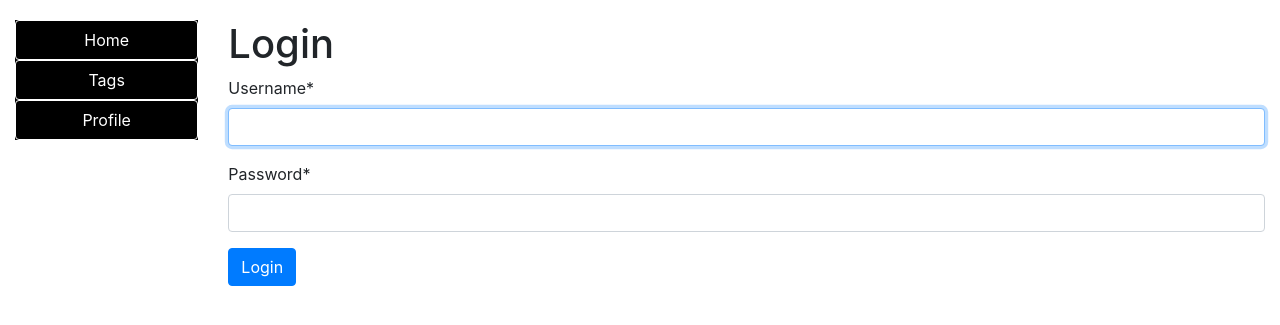
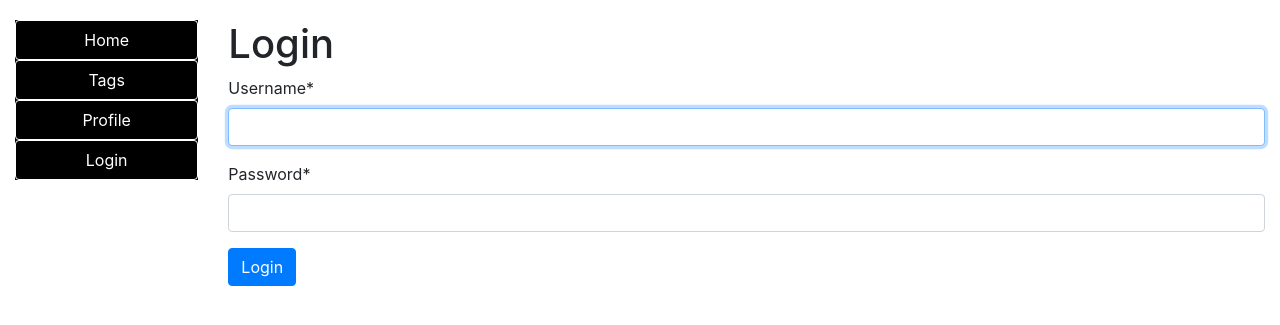
Before and after one commit to MykhailoIvchenko/todo-list-django, a Django app: page /accounts/login/ in a window 1280 px wide. Shown: the top 325 px of the page. Run offline with Django 5.2, Linux system fonts and the light colour scheme; some libraries are stand-ins or nearby versions.

Commit message:
Add login/logout link to the sidebar, add urls to the linksю Ð

```diff
--- a/templates/includes/sidebar.html
+++ b/templates/includes/sidebar.html
@@ -1,19 +1,25 @@
 <nav class="sidebar">
   <ul class="menu">
     <li class="menu-item">
-      <a href="#" class="nav-link">
+      <a href="{% url 'todos:index' %}" class="nav-link">
         Home
       </a>
     </li>
     <li class="menu-item">
-      <a href="#" class="nav-link">
+      <a href="{% url 'todos:tags-list' %}" class="nav-link">
         Tags
       </a>
     </li>
     <li class="menu-item">
-      <a href="#" class="nav-link">
+      <a href="{% url 'todos:profile' %}" class="nav-link">
         Profile
       </a>
     </li>
+
+    {% if user.is_authenticated %}
+      <li class="menu-item"><a class="nav-link" href="{% url 'logout'%}?next={{request.path}}">Logout</a></li>
+    {% else %}
+      <li class="menu-item"><a class="nav-link" href="{% url 'login'%}?next={{request.path}}">Login</a></li>
+    {% endif %}
   </ul>
 </nav>
```
